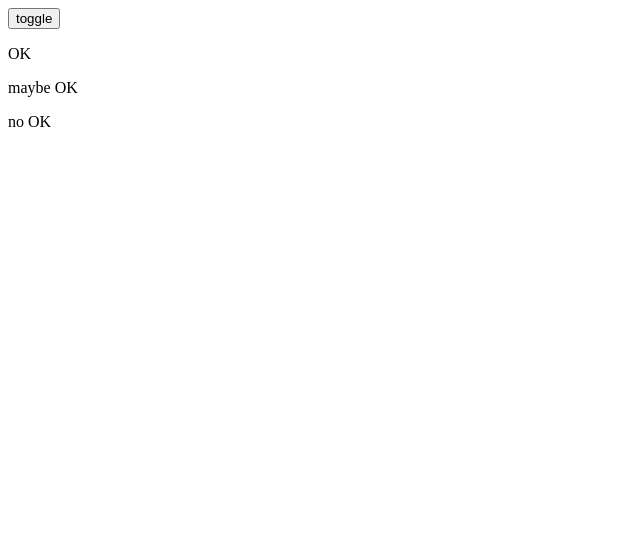
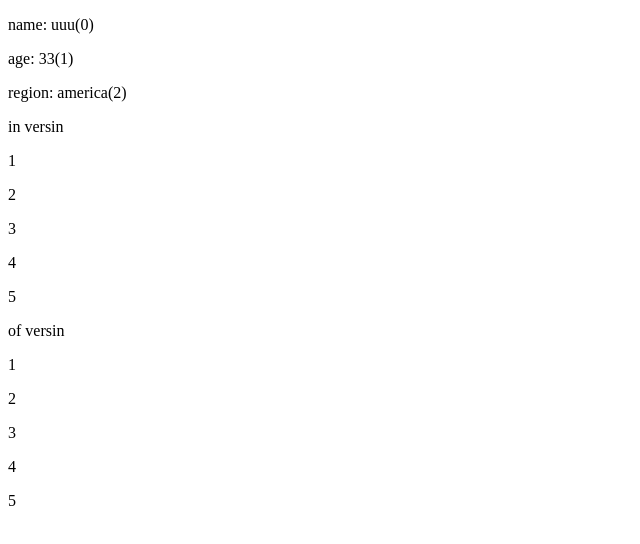
Before and after one commit to 802-web/first-vue, a Vue app: page / in a window 1280 px wide. Shown: the top 544 px of the page, without its empty margins (0-640 px from the left). Built offline with nearby package versions, Linux system fonts and the light colour scheme.

Commit message:
base of v-for

```diff
--- a/src/App.vue
+++ b/src/App.vue
@@ -1,14 +1,39 @@
 <script setup>
 import { ref } from 'vue'
 const ok = ref(true)
-// const maybeOk = ref(false)
+const fruits = ref([
+	{ id: 1, name: 'apple' },
+	{ id: 2, name: 'orage' },
+	{ id: 3, name: 'grape' },
+	{ id: 4, name: 'apple2' }
+])
+
+const user = {
+	name: 'uuu',
+	age: 33,
+	region: 'america'
+}
 </script>
 <template>
-	<button @click="ok = !ok">toggle</button>
+	<!-- <button @click="ok = !ok">toggle</button>
 	<div v-show="ok">
 		<p>OK</p>
 		<p>maybe OK</p>
 		<p>no OK</p>
 	</div>
+	<button @click="fruits.shift()">delete</button>
+	<template v-for="({ id, name }, index) in fruits" :key="id">
+		<template v-if="id === 2">
+			<p>id: {{ id }}</p>
+			<input type="text" />{{ name }}({{ index }})
+		</template>
+	</template> -->
+
+	<p v-for="(val, key, index) in user" :key="val">{{ key }}: {{ val }}({{ index }})</p>
+
+	<p>in versin</p>
+	<p v-for="n in 5" :key="n">{{ n }}</p>
+	<p>of versin</p>
+	<p v-for="n of 5" :key="n">{{ n }}</p>
 </template>
 <style></style>
```
